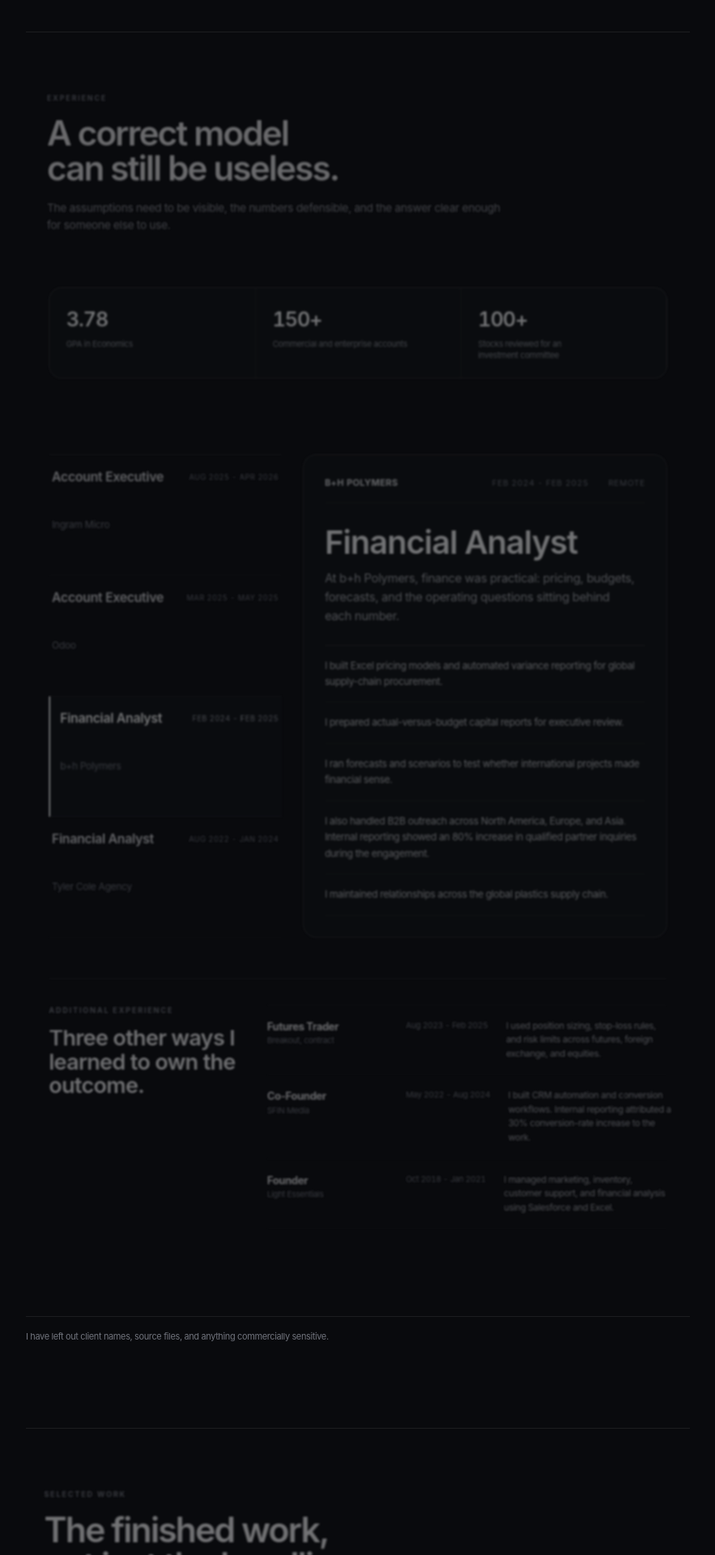
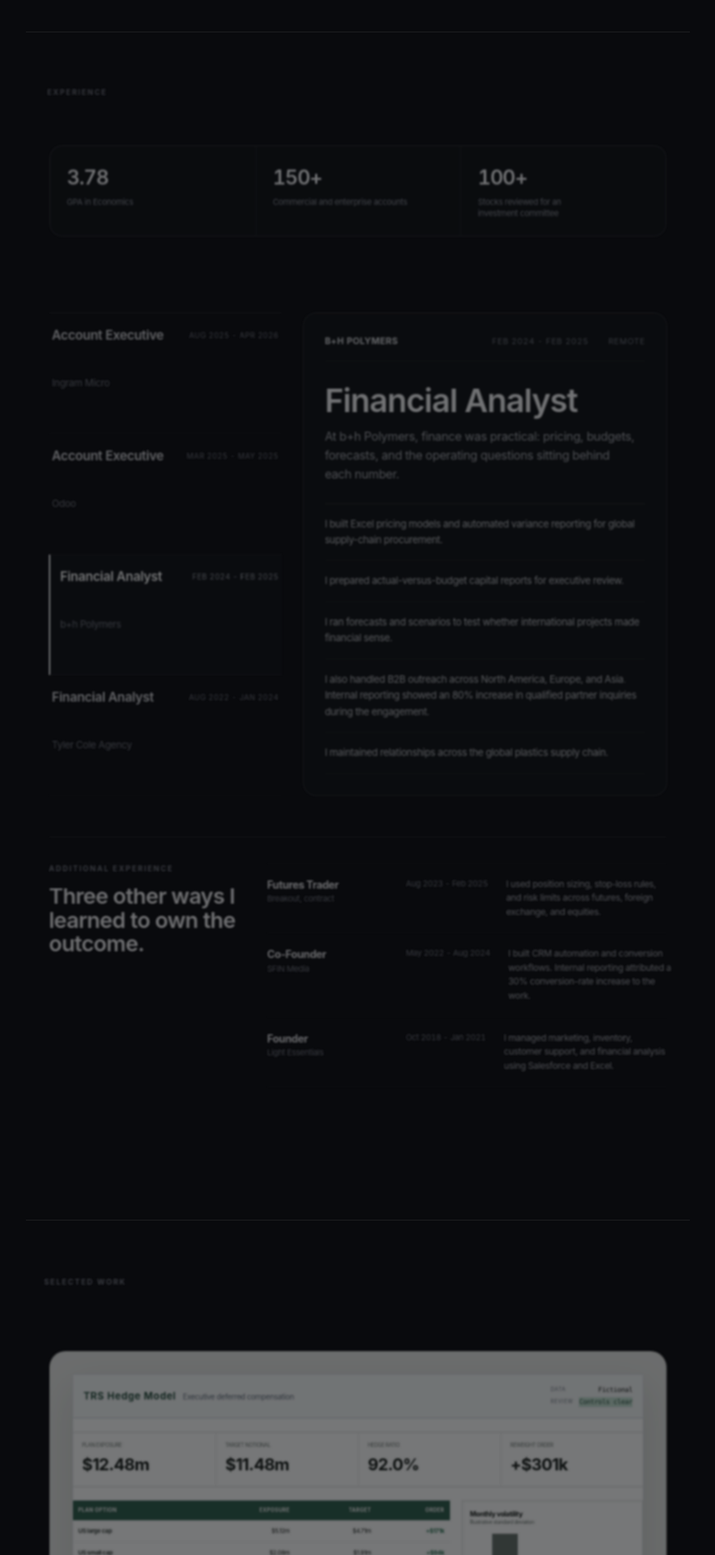
Before and after one commit to garrettistrading/GarrettLisowski.com, a Next.js app: page / in a window 1280 px wide. Shown: the part 880-2800 px from the top of the page at 81% size, without its empty margins (198-1081 px from the left). Built offline with nearby package versions, Linux system fonts and the light colour scheme.

Commit message:
refactor: simplify portfolio section copy

```diff
--- a/app/globals.css
+++ b/app/globals.css
@@ -1621,14 +1621,6 @@ ul { margin: 0; padding: 0; }
 }
 .reveal-pending.reveal-visible { opacity: 1; transform: translateY(0); }
 
-.experience-context {
-  border-top: 1px solid var(--line);
-  color: var(--slate);
-  font-size: 11px;
-  line-height: 1.55;
-  margin: 48px 0 0;
-  padding-top: 16px;
-}
 .career-timeline .additional-experience {
   border-top: 1px solid var(--line-strong);
   display: grid;
@@ -2288,8 +2280,6 @@ html.portfolio-intro-active { overflow: hidden; }
 .profile-home .additional-experience span,
 .profile-home .additional-experience time { color: #767983; }
 .profile-home .additional-experience article p { color: #a9abb2; }
-.profile-home .experience-context { border-color: var(--line); color: #70737c; }
-
 .profile-home .project-list { gap: 76px; }
 .profile-home .project-feature { display: block; }
 .profile-home .project-card-link {
--- a/app/page.tsx
+++ b/app/page.tsx
@@ -102,10 +102,6 @@ export default function Home() {
         <section className="experience-section" id="experience">
           <header className="portfolio-section-heading compact-heading" data-reveal>
             <p>Experience</p>
-            <h2>A correct model can still be useless.</h2>
-            <span>
-              The assumptions need to be visible, the numbers defensible, and the answer clear enough for someone else to use.
-            </span>
           </header>
           <div className="experience-evidence" aria-label="Selected evidence" data-reveal>
             <div><strong>3.78</strong><span>GPA in Economics</span></div>
@@ -113,18 +109,11 @@ export default function Home() {
             <div><strong>100+</strong><span>Stocks reviewed for an investment committee</span></div>
           </div>
           <CareerTimeline />
-          <p className="experience-context" data-reveal>
-            I have left out client names, source files, and anything commercially sensitive.
-          </p>
         </section>
 
         <section className="selected-work" id="work">
           <header className="portfolio-section-heading compact-heading" data-reveal>
             <p>Selected work</p>
-            <h2>The finished work, not just the headline.</h2>
-            <span>
-              Each case study shows the model, the choices behind it, and the limits I did not try to hide.
-            </span>
           </header>
 
           <div className="project-list">
@@ -157,7 +146,6 @@ export default function Home() {
         <section className="background-section" id="background">
           <header className="portfolio-section-heading compact-heading" data-reveal>
             <p>Education and leadership</p>
-            <h2>The foundation behind the work.</h2>
           </header>
 
           <div className="credential-grid" data-reveal>
```
